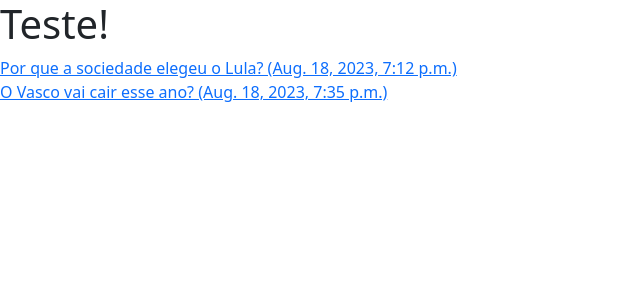
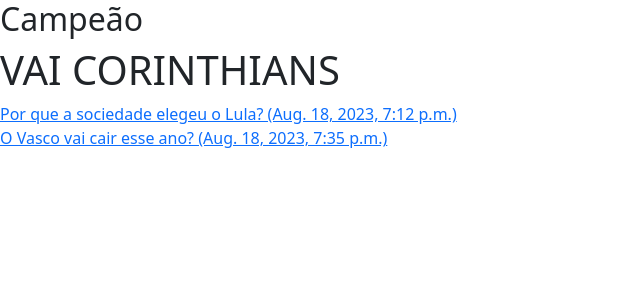
Before and after one commit to Daniel-413/mysite, a Django app: page / in a window 1280 px wide. Shown: the top 300 px of the page, without its empty margins (0-640 px from the left). Run offline with Django 4.2, Linux system fonts and the light colour scheme; data comes from the database, SQL or seed files in the repository.

Commit message:
alterando título da página

```diff
--- a/polls/templates/index.html
+++ b/polls/templates/index.html
@@ -3,11 +3,12 @@
   <head>
     <meta charset="utf-8">
     <meta name="viewport" content="width=device-width, initial-scale=1">
-    <title>Bootstrap demo</title>
+    <title>Sula</title>
     <link href="https://cdn.jsdelivr.net/npm/bootstrap@5.3.1/dist/css/bootstrap.min.css" rel="stylesheet" integrity="sha384-4bw+/aepP/YC94hEpVNVgiZdgIC5+VKNBQNGCHeKRQN+PtmoHDEXuppvnDJzQIu9" crossorigin="anonymous">
   </head>
   <body>
-    <h1>Teste!</h1>
+    <h2> Campeão </h2>
+    <h1>VAI CORINTHIANS</h1>
     {% for question in questions %}
     <a href='{% url 'question' question.id %}'>{{ question.question_text }} ({{question.pubdate}})</a><br>
     {% endfor %}
```
